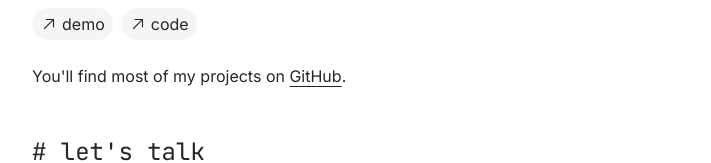
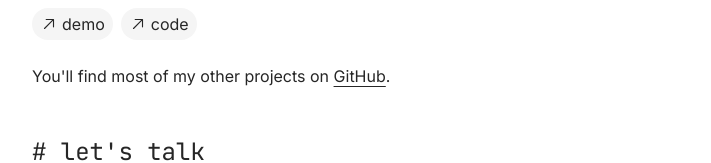
Before and after one commit to arvl130/personal-website, a Next.js app: page / in a window 1280 px wide. Shown: the part 648-811 px from the top of the page, without its empty margins (284-995 px from the left). Built offline with nearby package versions, Linux system fonts and the light colour scheme.

Commit message:
fix: mention that I have *other* projects

```diff
--- a/src/app/projects-section.tsx
+++ b/src/app/projects-section.tsx
@@ -93,7 +93,7 @@ export function ProjectsSection() {
         </li>
       </ul>
       <p className="mt-6">
-        You&apos;ll find most of my projects on{" "}
+        You&apos;ll find most of my other projects on{" "}
         <a
           href="https://github.com/arvl130"
           target="_blank"
```
